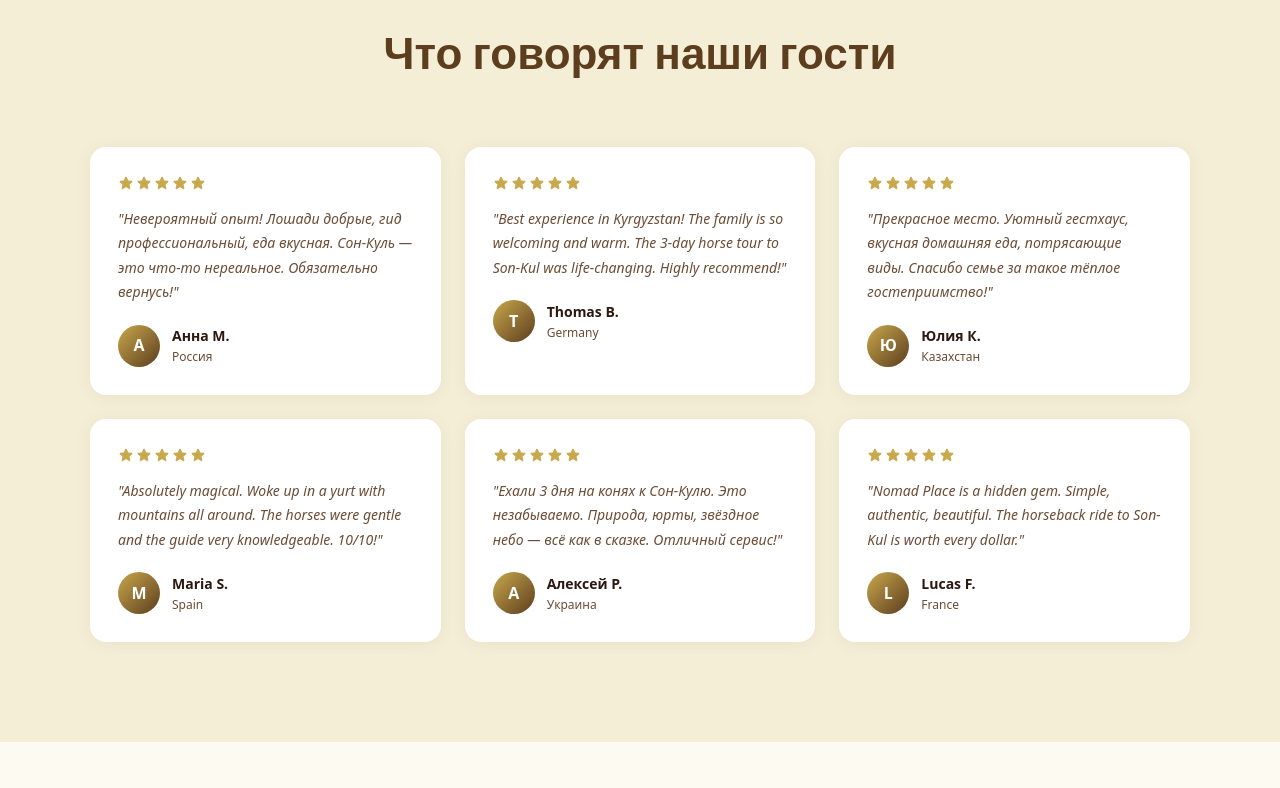
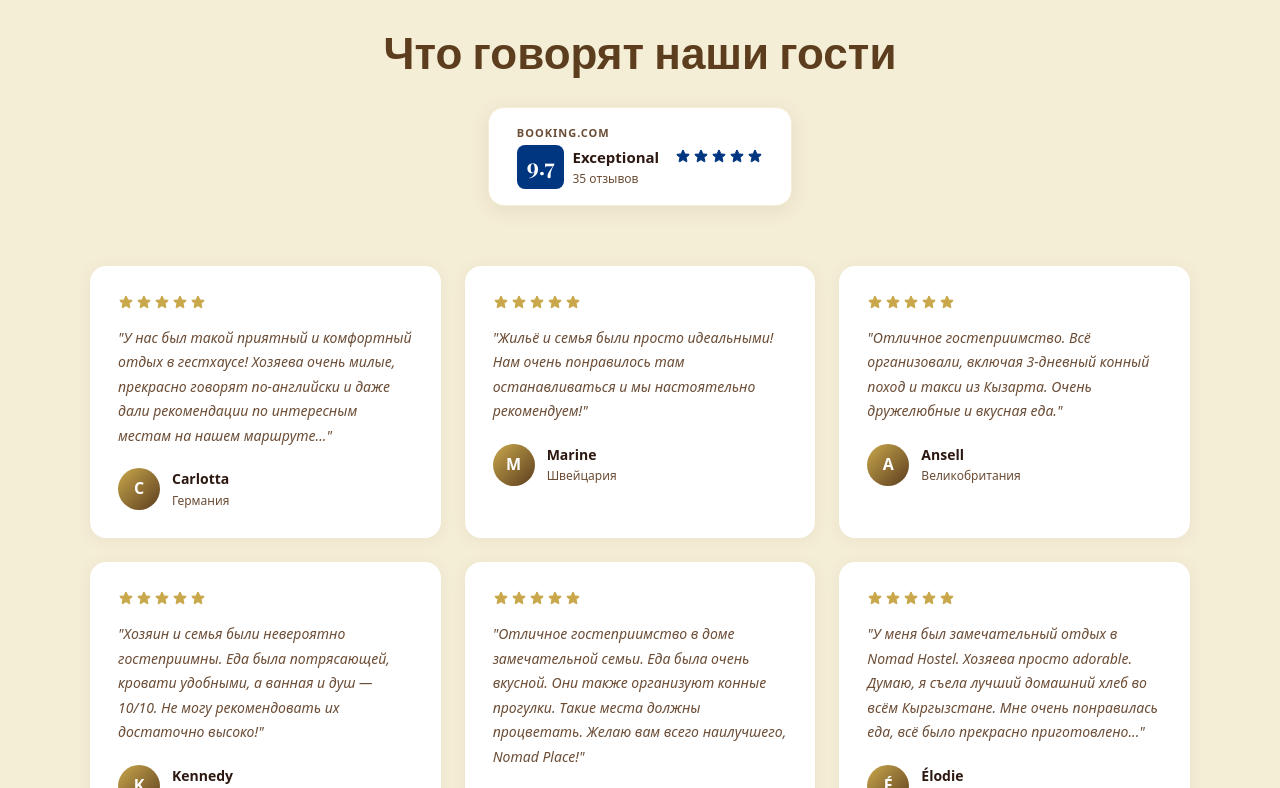
Before and after one commit to graz1p777dev/nomad-place, a Next.js app: page / in a window 1280 px wide. Shown: the part 6792-7580 px from the top of the page. Built offline with nearby package versions, Linux system fonts and the light colour scheme; a web font is replaced by a local one.

Commit message:
Add real Booking.com reviews + 9.7 rating badge

```diff
--- a/src/app/page.tsx
+++ b/src/app/page.tsx
@@ -69,12 +69,16 @@ const t = {
       { q: "Что входит в стоимость проживания в гестхаусе?", a: "Проживание включает завтрак, Wi-Fi, парковку. Ужин и обед заказываются дополнительно — готовим традиционные кыргызские блюда." },
     ],
     review_items: [
-      { name: "Анна М.", country: "Россия", text: "Невероятный опыт! Лошади добрые, гид профессиональный, еда вкусная. Сон-Куль — это что-то нереальное. Обязательно вернусь!", stars: 5 },
-      { name: "Thomas B.", country: "Germany", text: "Best experience in Kyrgyzstan! The family is so welcoming and warm. The 3-day horse tour to Son-Kul was life-changing. Highly recommend!", stars: 5 },
-      { name: "Юлия К.", country: "Казахстан", text: "Прекрасное место. Уютный гестхаус, вкусная домашняя еда, потрясающие виды. Спасибо семье за такое тёплое гостеприимство!", stars: 5 },
-      { name: "Maria S.", country: "Spain", text: "Absolutely magical. Woke up in a yurt with mountains all around. The horses were gentle and the guide very knowledgeable. 10/10!", stars: 5 },
-      { name: "Алексей Р.", country: "Украина", text: "Ехали 3 дня на конях к Сон-Кулю. Это незабываемо. Природа, юрты, звёздное небо — всё как в сказке. Отличный сервис!", stars: 5 },
-      { name: "Lucas F.", country: "France", text: "Nomad Place is a hidden gem. Simple, authentic, beautiful. The horseback ride to Son-Kul is worth every dollar.", stars: 5 },
+      { name: "Carlotta", country: "Германия", text: "У нас был такой приятный и комфортный отдых в гестхаусе! Хозяева очень милые, прекрасно говорят по-английски и даже дали рекомендации по интересным местам на нашем маршруте...", stars: 5 },
+      { name: "Marine", country: "Швейцария", text: "Жильё и семья были просто идеальными! Нам очень понравилось там останавливаться и мы настоятельно рекомендуем!", stars: 5 },
+      { name: "Ansell", country: "Великобритания", text: "Отличное гостеприимство. Всё организовали, включая 3-дневный конный поход и такси из Кызарта. Очень дружелюбные и вкусная еда.", stars: 5 },
+      { name: "Kennedy", country: "Австралия", text: "Хозяин и семья были невероятно гостеприимны. Еда была потрясающей, кровати удобными, а ванная и душ — 10/10. Не могу рекомендовать их достаточно высоко!", stars: 5 },
+      { name: "Mikołaj", country: "Польша", text: "Отличное гостеприимство в доме замечательной семьи. Еда была очень вкусной. Они также организуют конные прогулки. Такие места должны процветать. Желаю вам всего наилучшего, Nomad Place!", stars: 5 },
+      { name: "Élodie", country: "Франция", text: "У меня был замечательный отдых в Nomad Hostel. Хозяева просто adorable. Думаю, я съела лучший домашний хлеб во всём Кыргызстане. Мне очень понравилась еда, всё было прекрасно приготовлено...", stars: 5 },
+      { name: "Leon", country: "Кыргызстан", text: "Очень уютное местечко прямо у начала всех конных маршрутов! Я был приятно удивлён чистотой и новизной удобств, а также дружелюбием и отзывчивостью хозяев...", stars: 5 },
+      { name: "Lisa", country: "Австрия", text: "Такое уютное местечко у самого начала всех конных туров! Была приятно удивлена чистотой и новым состоянием удобств, а хозяева такие дружелюбные и отзывчивые...", stars: 5 },
+      { name: "Olivier", country: "Нидерланды", text: "Очень хорошее соотношение цены и качества. Ужин и завтрак включены и приготовлены дома — очень вкусно. Приятная социальная атмосфера.", stars: 5 },
+      { name: "Lisa", country: "Германия", text: "Нам очень понравился тёплый приём Аги и его семьи. Также было очень приятно, насколько быстро и легко организовали наш 2-дневный конный тур на Сон-Куль. Нам ни о чём не нужно было беспокоиться. Домашняя еда была отличной!", stars: 5 },
     ],
   },
   en: {
@@ -140,12 +144,16 @@ const t = {
       { q: "What's included in guesthouse accommodation?", a: "Accommodation includes breakfast, Wi-Fi and parking. Lunch and dinner can be ordered separately — we cook fresh traditional Kyrgyz food." },
     ],
     review_items: [
-      { name: "Анна М.", country: "Russia", text: "Невероятный опыт! Лошади добрые, гид профессиональный, еда вкусная. Сон-Куль — это что-то нереальное. Обязательно вернусь!", stars: 5 },
-      { name: "Thomas B.", country: "Germany", text: "Best experience in Kyrgyzstan! The family is so welcoming and warm. The 3-day horse tour to Son-Kul was life-changing. Highly recommend!", stars: 5 },
-      { name: "Юлия К.", country: "Kazakhstan", text: "Прекрасное место. Уютный гестхаус, вкусная домашняя еда, потрясающие виды. Спасибо семье за такое тёплое гостеприимство!", stars: 5 },
-      { name: "Maria S.", country: "Spain", text: "Absolutely magical. Woke up in a yurt with mountains all around. The horses were gentle and the guide very knowledgeable. 10/10!", stars: 5 },
-      { name: "Алексей Р.", country: "Ukraine", text: "Ехали 3 дня на конях к Сон-Кулю. Это незабываемо. Природа, юрты, звёздное небо — всё как в сказке. Отличный сервис!", stars: 5 },
-      { name: "Lucas F.", country: "France", text: "Nomad Place is a hidden gem. Simple, authentic, beautiful. The horseback ride to Son-Kul is worth every dollar.", stars: 5 },
+      { name: "Carlotta", country: "Germany", text: "We had such a lovely and comfortable stay at the guesthouse! The owners are super nice, speak very good English and even gave us some recommendations for cool spots on our travel route afterwards...", stars: 5 },
+      { name: "Marine", country: "Switzerland", text: "The accommodation and family was perfect! We really loved staying at their place! And would highly recommend!!", stars: 5 },
+      { name: "Ansell", country: "United Kingdom", text: "Great hospitality. Sorted everything out, including the 3 day horse trek and the taxi out of Kyzart. Super friendly and great food.", stars: 5 },
+      { name: "Kennedy", country: "Australia", text: "The owner and family were incredibly hospitable. The food was amazing, the beds were comfortable and the bathroom and shower were 10/10. I couldn't recommend these guys higher!", stars: 5 },
+      { name: "Mikołaj", country: "Poland", text: "Great hospitality in house of wonderful family. Food was really delicious. They organize horse riding tours as well. Places like this should be successful. I wish you all the best Nomad Place!", stars: 5 },
+      { name: "Élodie", country: "France", text: "I had a wonderful stay at Nomad Hostel. The owners are truly adorable. I think I ate the best homemade bread in all of Kyrgyzstan. I really enjoyed my meal, everything was well prepared.", stars: 5 },
+      { name: "Leon", country: "Kyrgyzstan", text: "It's really accommodating with a super clean property and washroom. The family is super friendly and the food is just amazing!! As I got sick, they took care of me and gave me medicine.", stars: 5 },
+      { name: "Lisa", country: "Austria", text: "Such a cozy little place right at the start of all horse trekking tours! I was super surprised about how clean and new the amenities are and how friendly and helpful the host is.", stars: 5 },
+      { name: "Olivier", country: "Netherlands", text: "Very good value for your money. Dinner and breakfast is included and homemade, which was also very tasty. Nice social vibe.", stars: 5 },
+      { name: "Lisa", country: "Germany", text: "We loved the friendly welcome of Aga and his family. It was also very comfortable how quickly and easily our 2-days ride tour to Sonkul was organized. We had nothing to worry about. The homemade food was great!", stars: 5 },
     ],
   },
 };
@@ -768,7 +776,23 @@ export default function NomadPlace() {
         <div style={{ maxWidth: 1100, margin: "0 auto" }}>
           <div className="reveal" style={{ textAlign: "center", marginBottom: 60 }}>
             <div style={{ display: "inline-block", background: "white", borderRadius: 100, padding: "6px 18px", marginBottom: 16, fontSize: 11, letterSpacing: 3, color: gold, textTransform: "uppercase", fontWeight: 700 }}>{text.reviews_title}</div>
-            <h2 style={{ fontFamily: "var(--font-playfair)", fontSize: "clamp(28px,4vw,44px)", fontWeight: 700, color: brown, marginBottom: 12 }}>{text.reviews_sub}</h2>
+            <h2 style={{ fontFamily: "var(--font-playfair)", fontSize: "clamp(28px,4vw,44px)", fontWeight: 700, color: brown, marginBottom: 20 }}>{text.reviews_sub}</h2>
+            {/* Booking.com badge */}
+            <a href={BOOKING_LINK} target="_blank" rel="noopener noreferrer" style={{ display: "inline-flex", alignItems: "center", gap: 16, background: "white", borderRadius: 16, padding: "16px 28px", textDecoration: "none", boxShadow: "0 4px 20px rgba(92,61,30,0.1)", border: `1px solid ${beige}` }}>
+              <div style={{ textAlign: "left" }}>
+                <div style={{ fontSize: 11, color: textMuted, letterSpacing: 1, textTransform: "uppercase", fontWeight: 600 }}>Booking.com</div>
+                <div style={{ display: "flex", alignItems: "center", gap: 8, marginTop: 4 }}>
+                  <div style={{ background: "#003580", color: "white", borderRadius: 8, padding: "4px 10px", fontFamily: "var(--font-playfair)", fontSize: 22, fontWeight: 700 }}>9.7</div>
+                  <div>
+                    <div style={{ fontSize: 15, fontWeight: 700, color: textDark }}>Exceptional</div>
+                    <div style={{ fontSize: 12, color: textMuted }}>35 {lang === "ru" ? "отзывов" : "reviews"}</div>
+                  </div>
+                </div>
+              </div>
+              <div style={{ display: "flex", gap: 2, color: "#003580" }}>
+                {Array.from({ length: 5 }).map((_, j) => <IconStar key={j} />)}
+              </div>
+            </a>
           </div>
           <div style={{ display: "grid", gridTemplateColumns: "repeat(3,1fr)", gap: 24 }} className="grid-cols-1 md:grid-cols-3">
             {text.review_items.map((r, i) => (
```
Also changed, not shown: mountains_1600x900.png (added).
